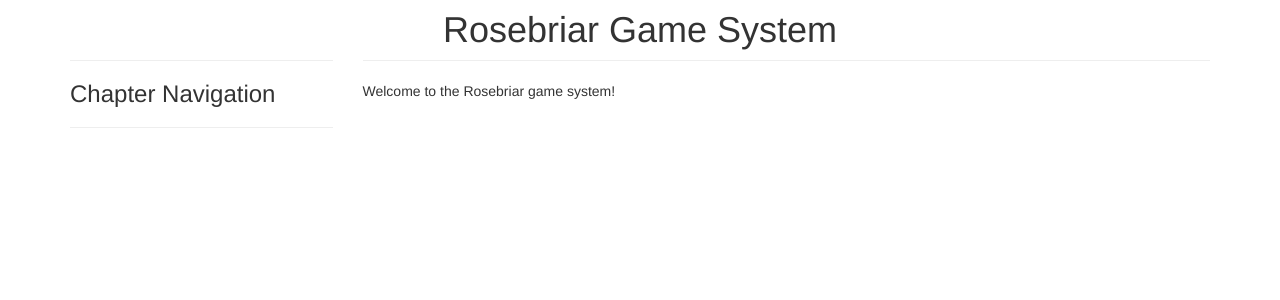
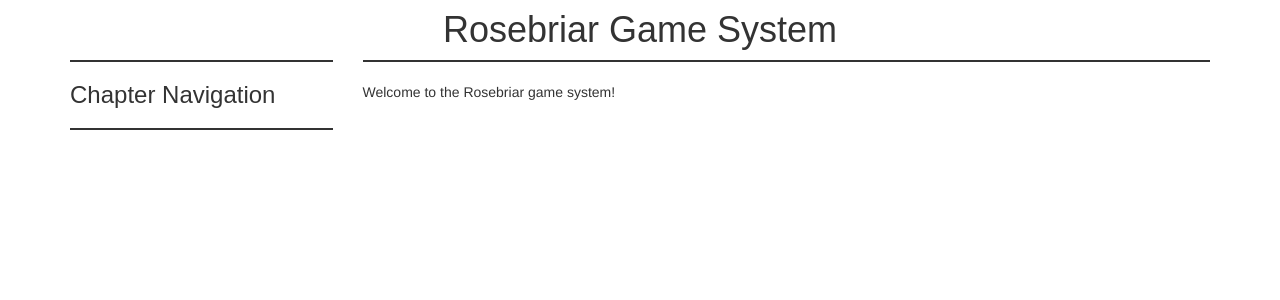
Before and after one commit to sleepingkingstudios/rosebriar, a Jekyll site: the page built from index.md, in a window 1280 px wide. Shown: the top 300 px of the page. Built offline with Jekyll 4.4.1, drawn with Linux system fonts in a browser that asks for light colours.

Commit message:
Add CSS Styles.

```diff
--- a/assets/stylesheets.css
+++ b/assets/stylesheets.css
@@ -8,3 +8,49 @@ layout: nil
 {% include assets/stylesheets/twitter-bootstrap/bootstrap-theme.min.css %}
 
 {% include assets/stylesheets/font-awesome.min.css %}
+
+/* Local styles. */
+
+nav ul {
+  padding-left: 0px;
+
+  font-family: Futura, Futura-Medium, "Futura Medium", "Century Gothic", CenturyGothic, "Apple Gothic", AppleGothic, "URW Gothic L", "Avant Garde", sans-serif;
+}
+
+nav ul li {
+  list-style: none;
+
+  font-size: 18px;
+}
+
+@media (max-width: 768px) {
+  nav ul li {
+    text-align: center;
+  }
+}
+
+h1,
+h2,
+h3,
+h4,
+h5,
+h6 {
+  font-family: Futura, Futura-Medium, "Futura Medium", "Century Gothic", CenturyGothic, "Apple Gothic", AppleGothic, "URW Gothic L", "Avant Garde", sans-serif;
+}
+
+hr {
+  border-top: 2px solid #333;
+}
+
+hr:after {
+  content: ' ';
+
+  /* Display */
+  display: block;
+  border-top: 1px solid #666;
+  margin: 0 10px;
+
+  /* Positioning */
+  position: relative;
+  top: 2px;
+}
```
